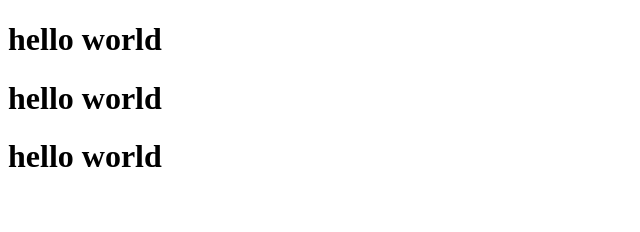
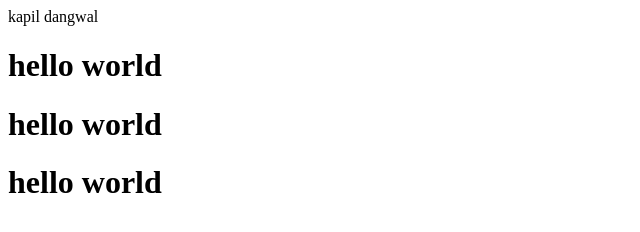
Before and after one commit to kapildangwal/git-sikha, a plain HTML site: page u.html in a window 1280 px wide. Shown: the whole page, without its empty margins (0-640 px from the left). Drawn offline with Linux system fonts and the light colour scheme.

```diff
--- a/u.html
+++ b/u.html
@@ -7,6 +7,7 @@
     <title>Document</title>
 </head>
 <body>
+   </h1> kapil dangwal </h1>
     <h1>hello world</h1>
     <h1>hello world</h1>
     <h1>hello world</h1>
```
